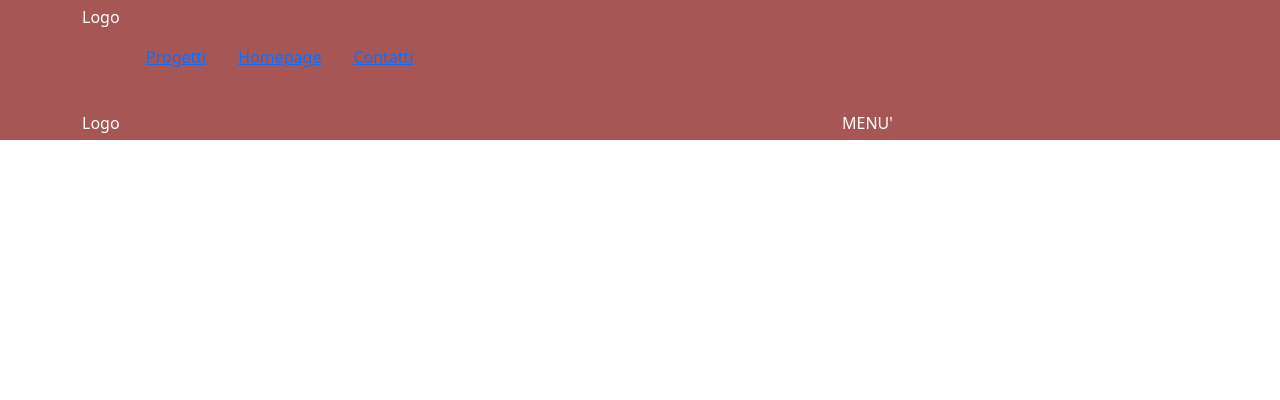
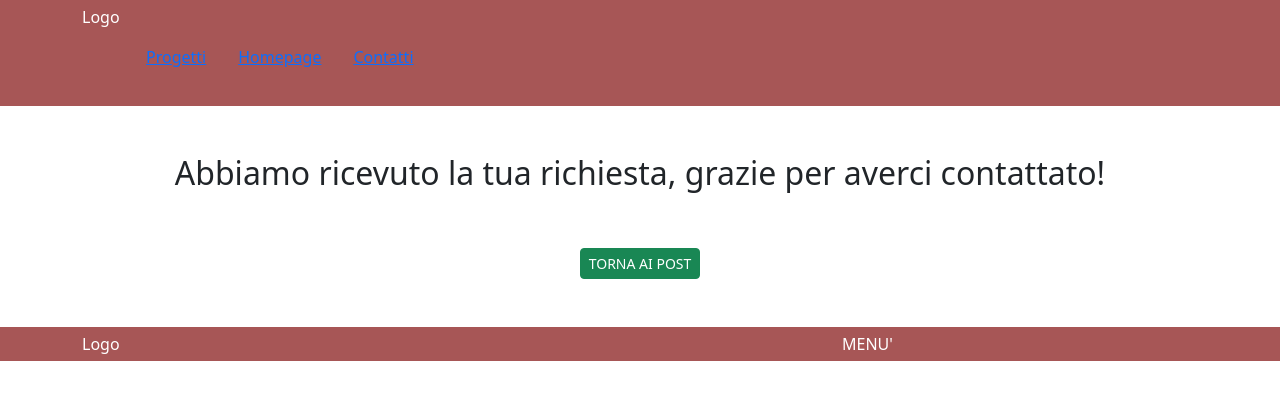
Before and after one commit to alessiam1909/vite-boolfolio, a Vue app: page /thankyou in a window 1280 px wide. Shown: the top 400 px of the page. Built offline with nearby package versions, Linux system fonts and the light colour scheme.

Commit message:
Aggiunta bonus thank you page

```diff
--- a/src/pages/Contacts.vue
+++ b/src/pages/Contacts.vue
@@ -24,7 +24,7 @@
                     }
 
                     axios.post(`${this.baseUrl}/api/contacts`, data).then((response) =>{
-                        if(!this.success){
+                        if(!response.data.success){
                             this.errors = response.data.errors
                         }
                         else{
@@ -34,6 +34,9 @@
                             this.phone = '',
                             this.message = ''
                         };
+                        setTimeout(() => {
+                        this.$router.push({ 'name': 'ThankYou' });
+                    }, 2000)
                     })
                 }
             }
--- /dev/null
+++ b/src/pages/ThankYou.vue
@@ -0,0 +1,19 @@
+<script>
+export default {
+    name: 'ThankYou'
+}
+</script>
+<template lang="">
+    <div class="container">
+        <div class="row my-5">
+            <div class="col-12 text-center">
+                <h2>Abbiamo ricevuto la tua richiesta, grazie per averci contattato!</h2>
+                <router-link :to="{ name : 'projects'}" class="btn btn-sm btn-success mt-5 text-uppercase">Torna ai post</router-link>
+            </div>
+        </div>
+
+    </div>
+</template>
+<style lang="">
+
+</style>
--- a/src/router.js
+++ b/src/router.js
@@ -4,6 +4,7 @@
 import ProjectList from './pages/ProjectList.vue';
 import ShowProject from './pages/ShowProject.vue';
 import Contacts from './pages/Contacts.vue';
+import ThankYou from './pages/ThankYou.vue';
 
 const router = createRouter({
     history: createWebHistory(),
@@ -28,6 +29,11 @@
             name: 'Contacts',
             component: Contacts
         },
+        {
+            path: '/thankyou',
+            name: 'ThankYou',
+            component: ThankYou
+        },
 
 
     ]
```
